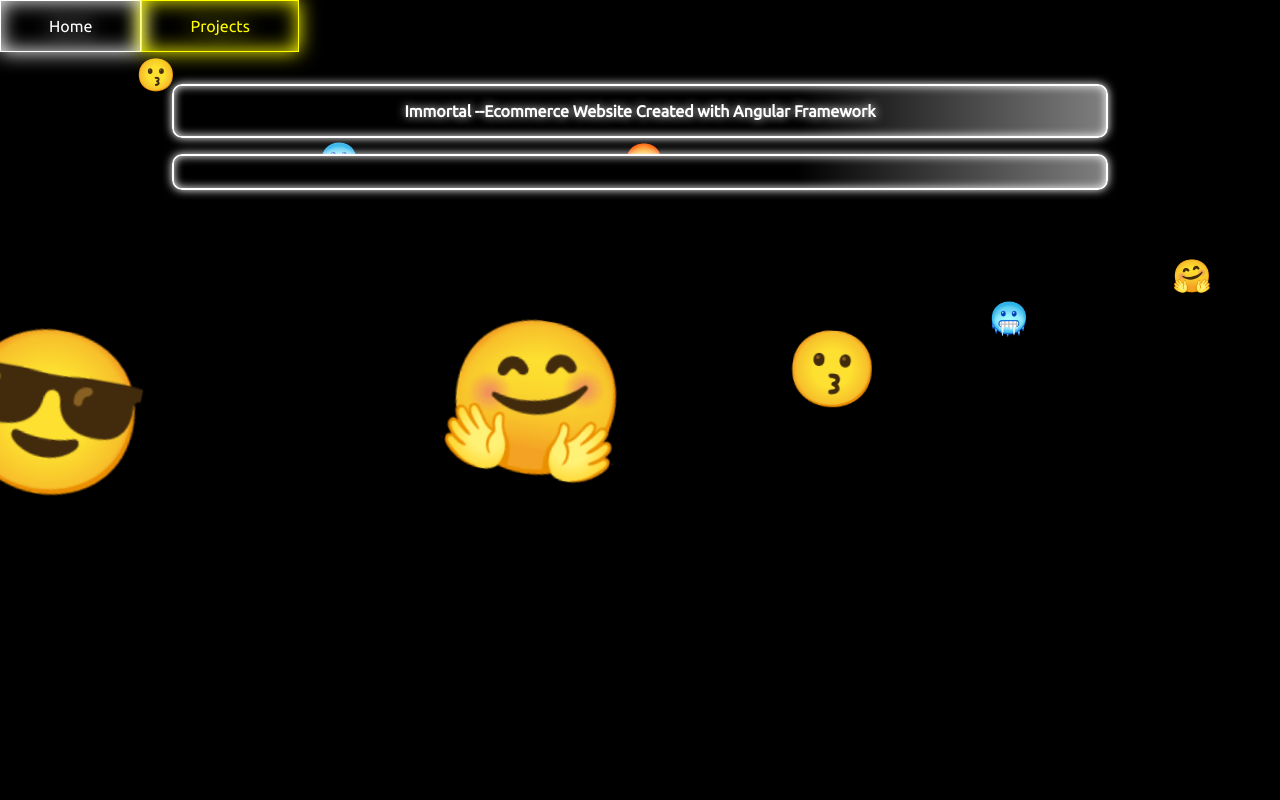
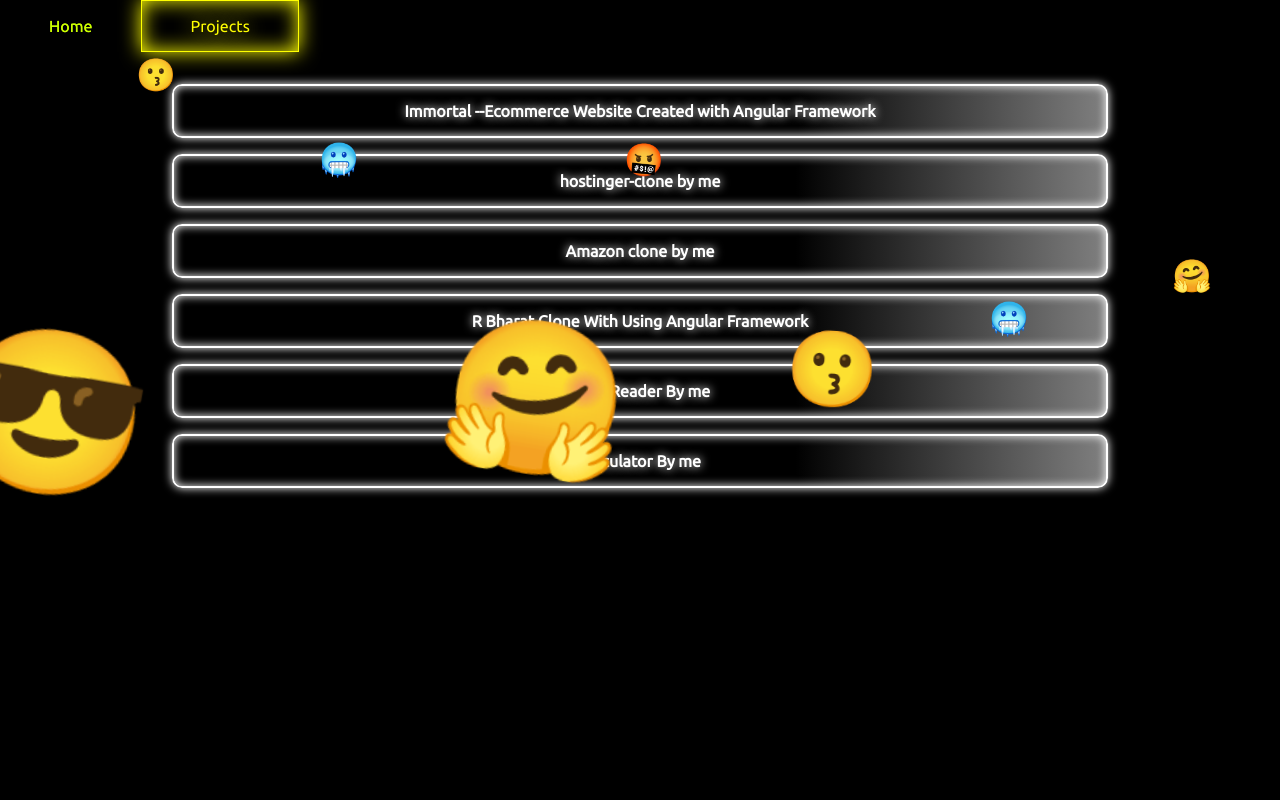
Before and after one commit to AmarVcode/I-am-amar, an Angular app in the folder my-app/: page /project in a window 1280 px wide. Shown: the top 800 px of the page. Built offline with nearby package versions, Linux system fonts and the light colour scheme.

Commit message:
projects updated

```diff
--- a/my-app/src/app/mycomponents/projects/projects.component.html
+++ b/my-app/src/app/mycomponents/projects/projects.component.html
@@ -1,7 +1,11 @@
 <main>
     <a href="https://immortal-myecommerce.vercel.app/" target="_blank">Immortal --Ecommerce Website Created with Angular
         Framework</a>
-    <a href=""></a>
+    <a href="https://hostinger-clone-by-amarvcode.netlify.app" target="_blank">hostinger-clone by me</a>
+    <a href="https://amazon-clone-amarvcode.netlify.app" target="_blank">Amazon clone by me</a>
+    <a href="https://republic-bharat-by-amarvcode.netlify.app" target="_blank">R Bharat Clone With Using Angular Framework</a>
+    <a href="https://i-am-master-mind.netlify.app/" target="_blank">Mind Reader By me </a>
+    <a href="https://calculator-amarvcode.netlify.app" target="_blank">Calculator By me</a>
 </main>
 
 
--- a/my-app/src/app/mycomponents/projects/projects.component.scss
+++ b/my-app/src/app/mycomponents/projects/projects.component.scss
@@ -3,7 +3,7 @@
     width: 100%;
     position: fixed;
     top: 0;
-    z-index: -1000;
+    z-index: 1000;
     left: 0;
     justify-content: space-around;
 }
```
